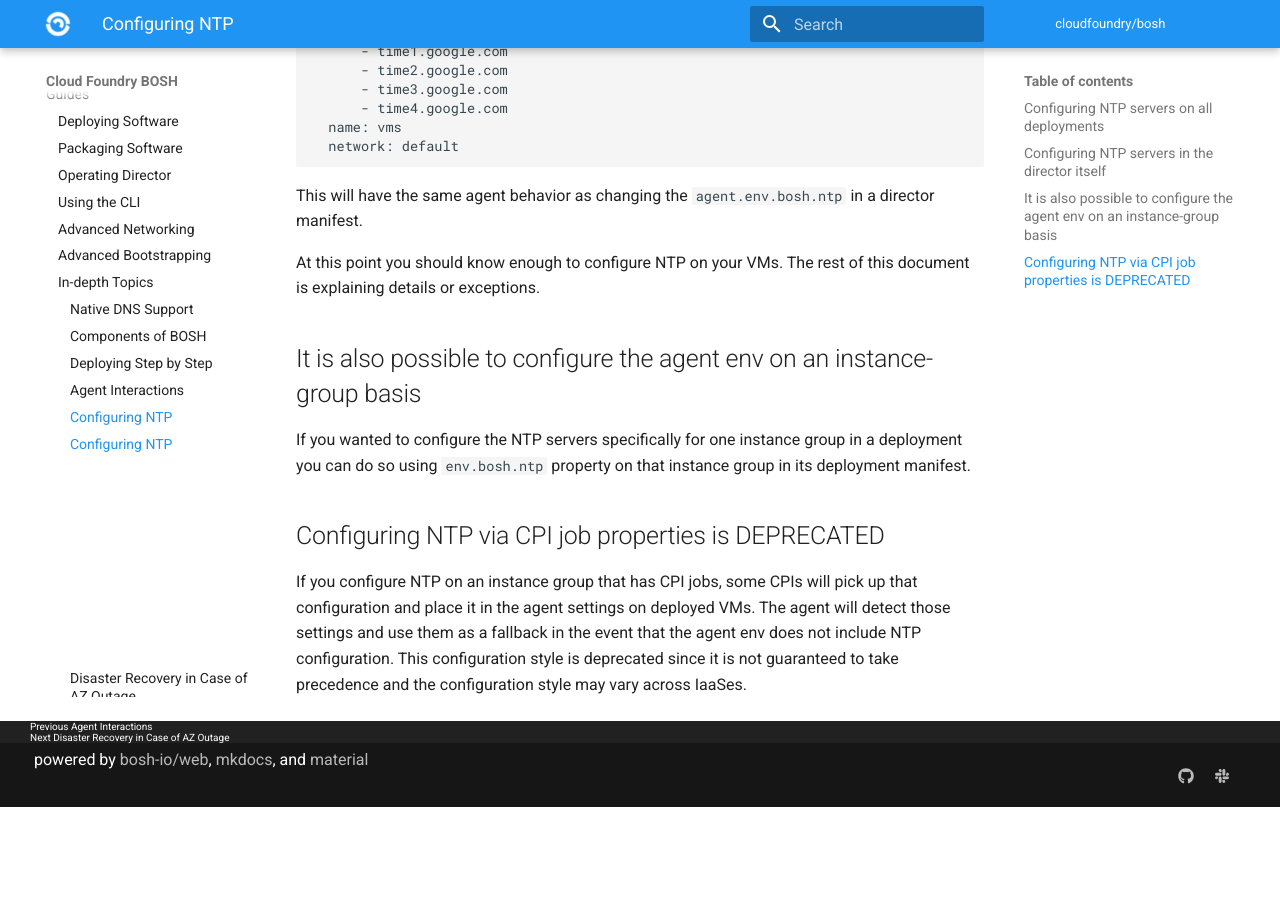
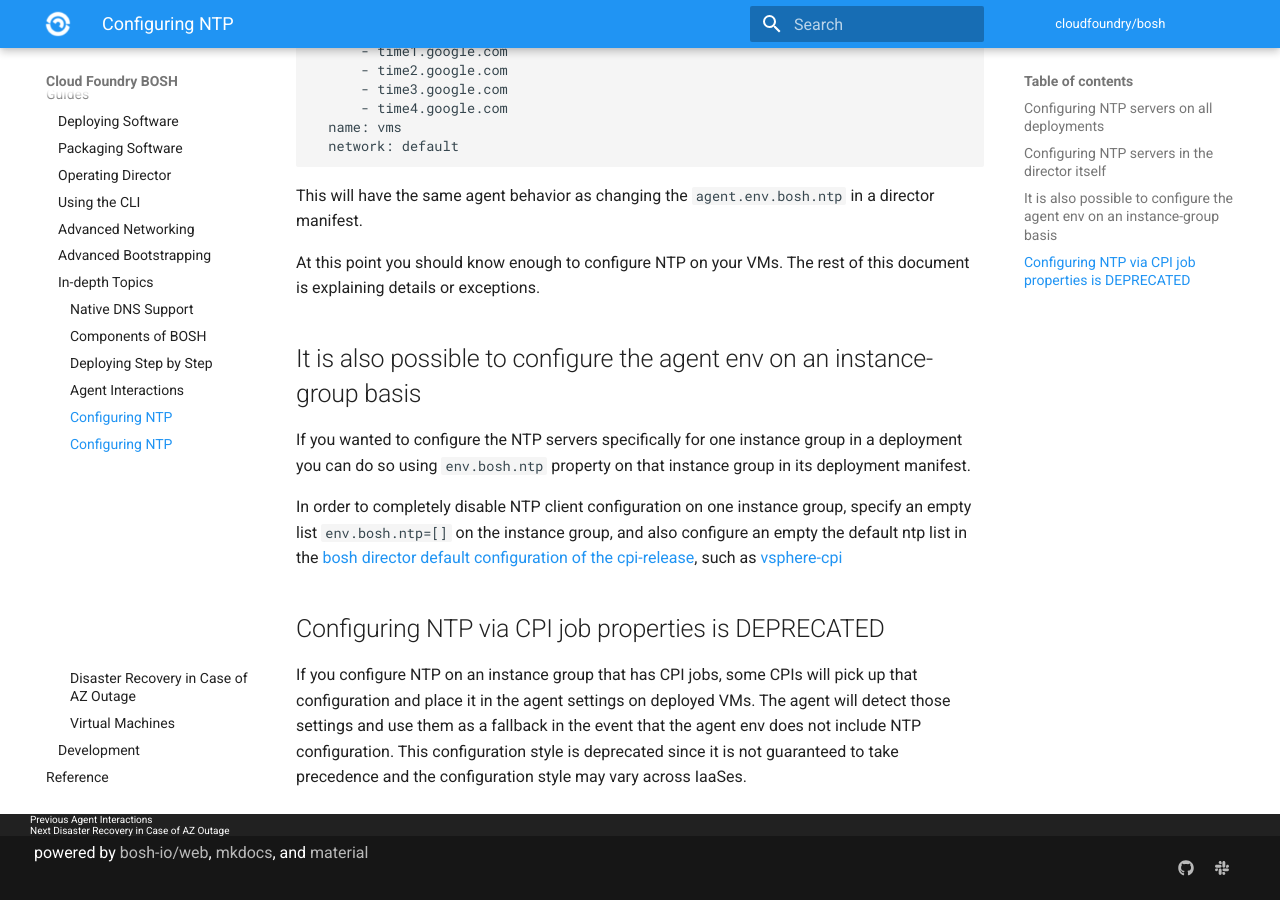
Before and after one commit to cloudfoundry/docs-bosh, an MkDocs documentation site: the page built from content/ntp-config.md, in a window 1280 px wide and 900 px high, scrolled down 1035 px. Built offline with MkDocs 1.6.1 and Material for MkDocs 9.7.7, drawn with Linux system fonts in a browser that asks for light colours; old or Windows-style settings are respelled for this version of MkDocs; before the commit the page ends 1842 px from its top, so only the background shows below that.

Commit message:
Detail steps to disable ntp client sync on a given instance group

```diff
--- a/content/ntp-config.md
+++ b/content/ntp-config.md
@@ -62,6 +62,11 @@ If you wanted to configure the NTP servers specifically for one
 instance group in a deployment you can do so using `env.bosh.ntp`
 property on that instance group in its deployment manifest.
 
+In order to completely disable NTP client configuration on one instance group,
+specify an empty list `env.bosh.ntp=[]` on the instance group, and also configure
+an empty the default ntp list in the [bosh director default configuration of the cpi-release](https://github.com/cloudfoundry/bosh-deployment/blob/master/vsphere/cpi.yml), such
+as [vsphere-cpi](https://github.com/cloudfoundry/bosh-vsphere-cpi-release/blob/34e66c47002c42e37970a02256f13be07a5d138f/jobs/vsphere_cpi/spec#L97-L101)
+
 ## Configuring NTP via CPI job properties is DEPRECATED
 
 If you configure NTP on an instance group that has CPI jobs, some CPIs will pick
```
Also changed, not shown: content/manifest-v2.md (+1 -0 lines).
